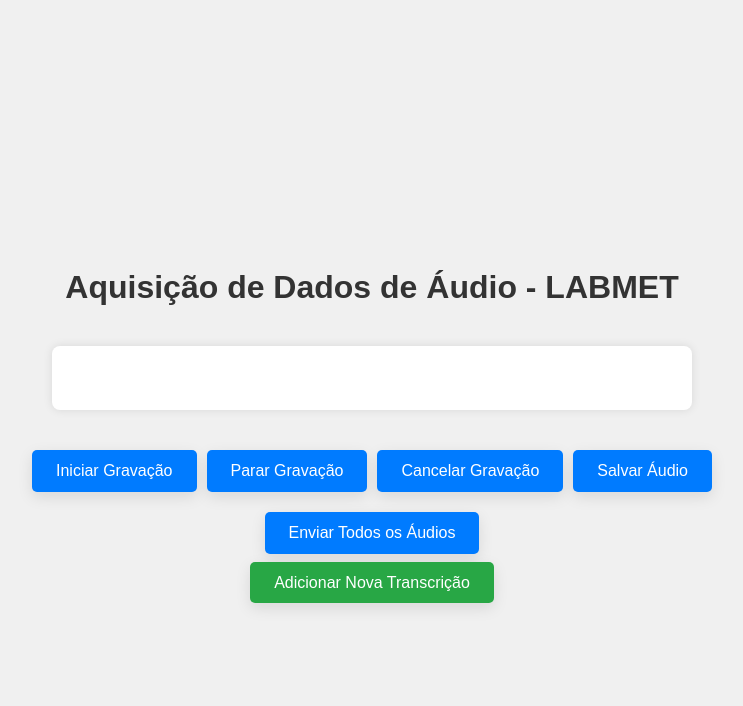
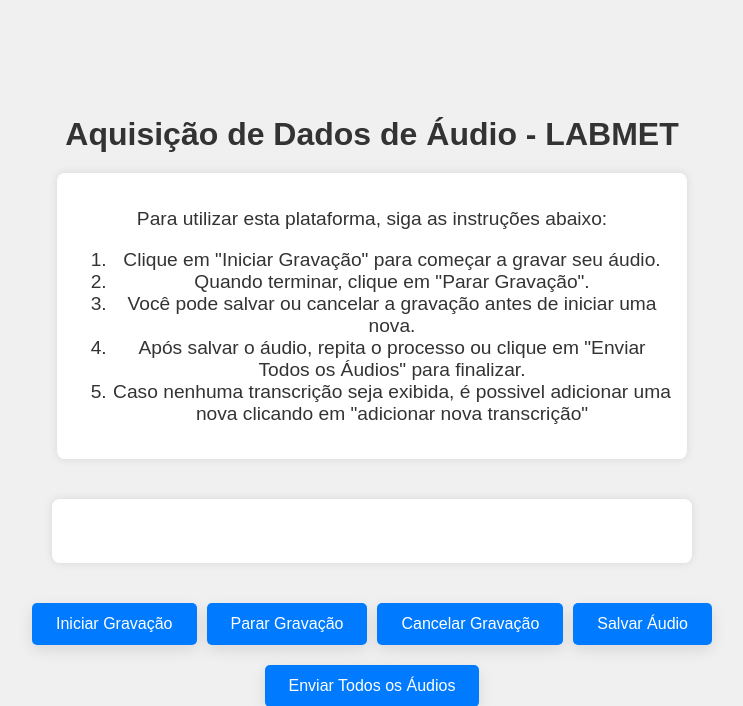
Before and after one commit to Brunopbb/api-rest-fala-texto-v2, a Flask app: page / in a window 1280 px wide. Shown: the top 706 px of the page, without its empty margins (268-1011 px from the left). Run offline with Flask 3, Linux system fonts and the light colour scheme.

Commit message:
instruçoes para uso da plataforma

```diff
--- a/templates/index.html
+++ b/templates/index.html
@@ -21,6 +21,17 @@
             font-size: 2rem;
             text-align: center;
             margin-bottom: 20px;
+        }
+        .instructions {
+            background-color: #fff;
+            padding: 15px;
+            border-radius: 8px;
+            box-shadow: 0 0 10px rgba(0, 0, 0, 0.1);
+            margin-bottom: 20px;
+            max-width: 600px;
+            text-align: center;
+            font-size: 1.2rem;
+            color: #333;
         }
         .transcription-container {
             background-color: #fff;
@@ -143,6 +154,18 @@
 </head>
 <body>
     <h1>Aquisição de Dados de Áudio - LABMET</h1>
+
+    <div class="instructions">
+        <p>Para utilizar esta plataforma, siga as instruções abaixo:</p>
+        <ol>
+            <li>Clique em "Iniciar Gravação" para começar a gravar seu áudio.</li>
+            <li>Quando terminar, clique em "Parar Gravação".</li>
+            <li>Você pode salvar ou cancelar a gravação antes de iniciar uma nova.</li>
+            <li>Após salvar o áudio, repita o processo ou clique em "Enviar Todos os Áudios" para finalizar.</li>
+            <li>Caso nenhuma transcrição seja exibida, é possivel adicionar uma nova clicando em "adicionar nova transcrição"</li>
+        </ol>
+    </div>
+
     <div class="transcription-container">
         <p class="transcription" id="transcription"></p>
     </div>
```
